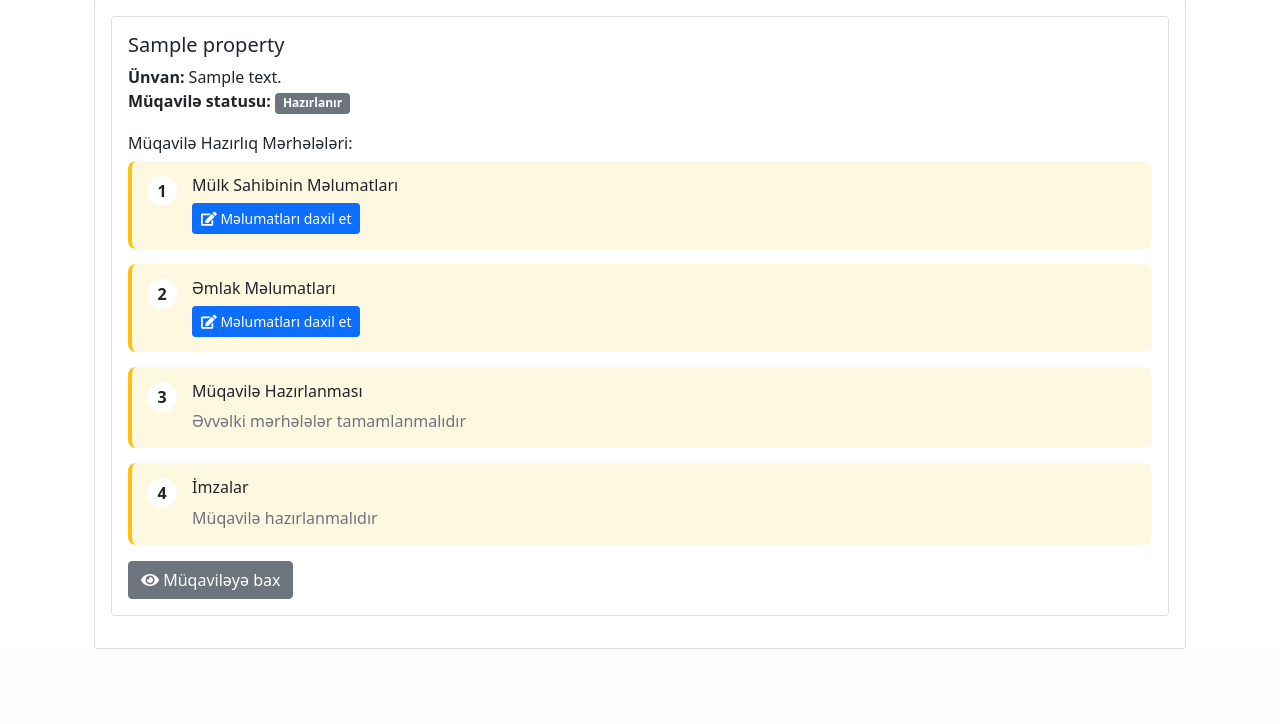
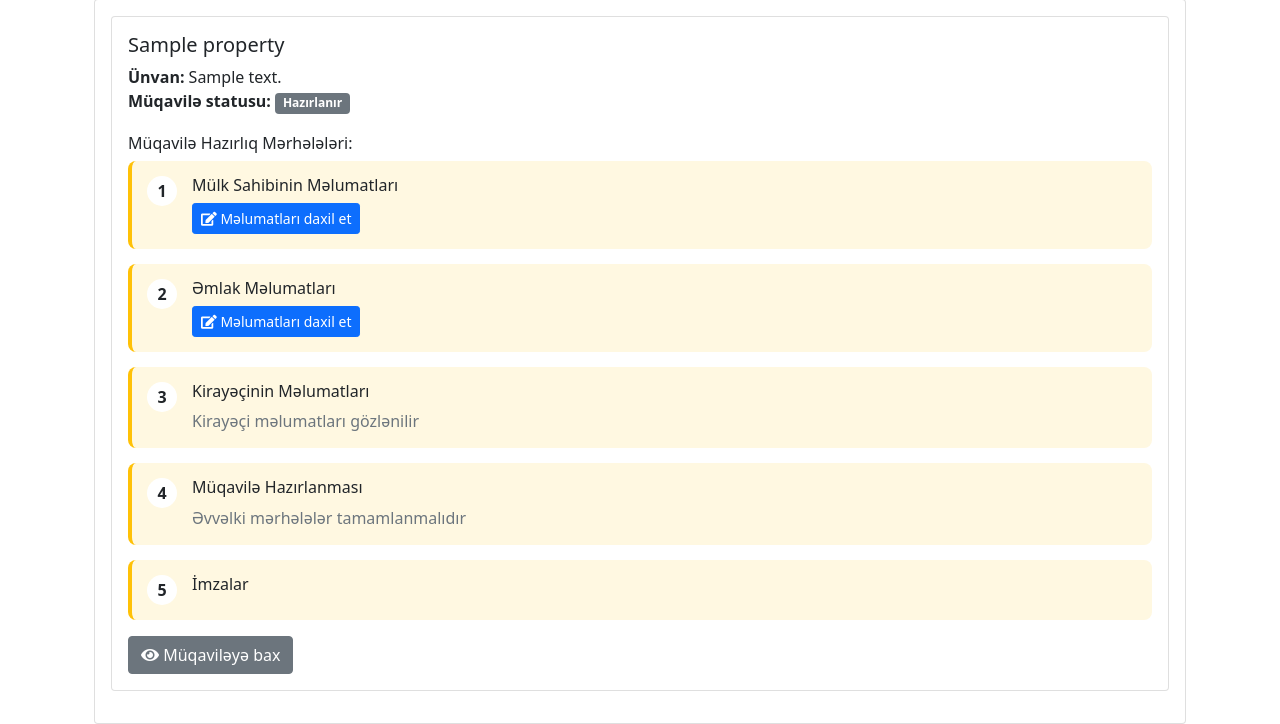
Before and after one commit to easgarli/rental_portal_app, a Python web app: template templates/landlord/contracts.html in a window 1280 px wide. Shown: the part 151-875 px from the top of the page. Before the commit the page ends 800 px from the top, so only its background shows below. Run offline with Jinja, Linux system fonts and the light colour scheme; the template is opened without the code that fills it: most values are stand-ins (such as "Sample title", 1, 10 or a date in 2020).

Commit message:
Added a new step "Kirayəçinin Məlumatları" (Tenant Information) between property info and contract generation steps

```diff
--- a/routes/landlord.py
+++ b/routes/landlord.py
@@ -126,6 +126,10 @@ def contracts():
             property.contract_term
         ])
 
+        # Check if tenant info is complete
+        tenant_info = UserContractInfo.query.filter_by(user_id=app.tenant_id).first()
+        tenant_info_complete = bool(tenant_info)
+
         contracts.append({
             'id': app.id,
             'property': {
@@ -141,6 +145,7 @@ def contracts():
             'status': app.contract_status or 'draft',
             'landlord_info_complete': bool(landlord_info),
             'property_info_complete': property_info_complete,
+            'tenant_info_complete': tenant_info_complete,
             'landlord_signature': bool(app.landlord_signature),
             'tenant_signature': bool(app.tenant_signature),
             'created_at': app.created_at
--- a/templates/landlord/contracts.html
+++ b/templates/landlord/contracts.html
@@ -69,14 +69,27 @@
                                                 </div>
                                             </div>
 
-                                            <!-- Step 3: Generate Contract -->
+                                            <!-- Step 3: Tenant Info -->
+                                            <div class="step {% if contract.tenant_info_complete %}completed{% else %}pending{% endif %}">
+                                                <div class="step-number">3</div>
+                                                <div class="step-content">
+                                                    <h6>Kirayəçinin Məlumatları</h6>
+                                                    {% if contract.tenant_info_complete %}
+                                                        <span class="text-success"><i class="fas fa-check-circle"></i> Tamamlandı</span>
+                                                    {% else %}
+                                                        <span class="text-muted">Kirayəçi məlumatları gözlənilir</span>
+                                                    {% endif %}
+                                                </div>
+                                            </div>
+
+                                            <!-- Step 4: Generate Contract -->
                                             <div class="step {% if contract.status == 'pending_signatures' %}completed{% else %}pending{% endif %}">
-                                                <div class="step-number">3</div>
+                                                <div class="step-number">4</div>
                                                 <div class="step-content">
                                                     <h6>Müqavilə Hazırlanması</h6>
                                                     {% if contract.status == 'pending_signatures' %}
                                                         <span class="text-success"><i class="fas fa-check-circle"></i> Hazırdır</span>
-                                                    {% elif contract.landlord_info_complete and contract.property_info_complete %}
+                                                    {% elif contract.landlord_info_complete and contract.property_info_complete and contract.tenant_info_complete %}
                                                         <a href="{{ url_for('applications.generate_contract', application_id=contract.id) }}" class="btn btn-sm btn-success">
                                                             <i class="fas fa-file-contract"></i> Müqaviləni hazırla
                                                         </a>
@@ -86,9 +99,9 @@
                                                 </div>
                                             </div>
 
-                                            <!-- Step 4: Signatures -->
+                                            <!-- Step 5: Signatures -->
                                             <div class="step {% if contract.status == 'active' %}completed{% else %}pending{% endif %}">
-                                                <div class="step-number">4</div>
+                                                <div class="step-number">5</div>
                                                 <div class="step-content">
                                                     <h6>İmzalar</h6>
                                                     {% if contract.status == 'active' %}
@@ -106,7 +119,6 @@
                                                                 <span class="text-warning">Gözləyir</span>
                                                             {% endif %}</p>
                                                         </div>
-                                                    {% else %}
                                                         <span class="text-muted">Müqavilə hazırlanmalıdır</span>
                                                     {% endif %}
                                                 </div>
```
